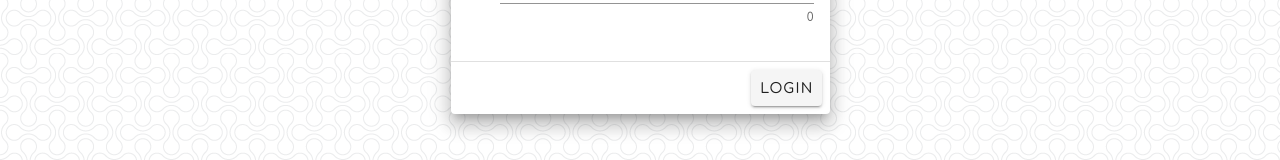
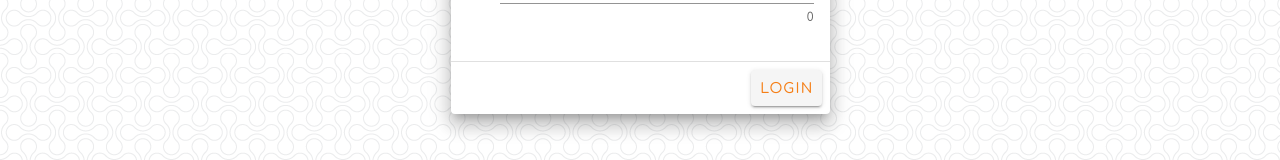
Before and after one commit to LagunaAfrika/movein-client, a Nuxt app: page /auth/login in a window 1280 px wide. Shown: the part 347-507 px from the top of the page. Built offline with nearby package versions, Linux system fonts and the light colour scheme.

Commit message:
style virtual viewing and login button

```diff
--- a/pages/auth/login/index.vue
+++ b/pages/auth/login/index.vue
@@ -40,7 +40,7 @@
             <v-divider class="mt-5" />
             <v-card-actions>
               <v-spacer />
-              <v-btn align-center justify-center color="general" @click="login">
+              <v-btn align-center justify-center color="general" class="mx-0 yellow--text text--darken-4" @click="login">
                 Login
               </v-btn>
             </v-card-actions>
--- a/pages/tenant/individual_house/index.vue
+++ b/pages/tenant/individual_house/index.vue
@@ -17,7 +17,7 @@
           />
         </v-carousel>
       </v-card>
-      <v-card>
+      <v-card class="vd">
         Virtual Viewing
         <v-btn
           color="#ec7d10"
@@ -169,4 +169,7 @@
   border-radius: 18px 18px 18px 18px;
   background-color: #f7f4ef;
 }
+.vd{
+  margin-top: 30px;
+}
 </style>
```
